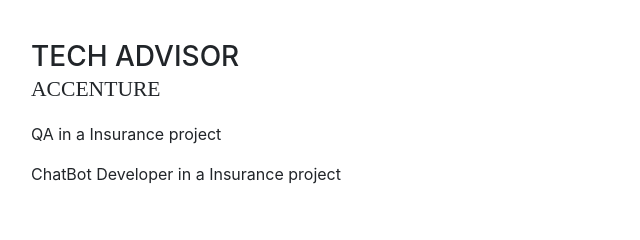
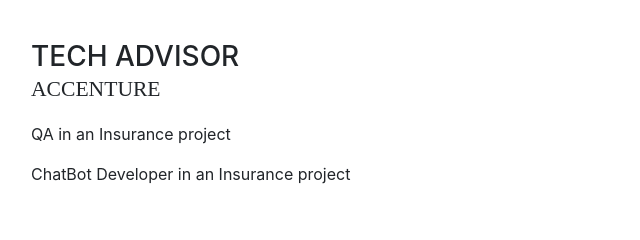
Before and after one commit to AlbertGomezReverter/albertgomezreverter.github.io, a website with bundled scripts: page index.html in a window 1280 px wide. Shown: the part 1280-1520 px from the top of the page, 289-929 px from the left. Built offline with nearby package versions, Linux system fonts and the light colour scheme; a web font is replaced by a local one.

Commit message:
add new files and update npm

```diff
--- a/index.html
+++ b/index.html
@@ -131,8 +131,8 @@
           <div class="resume-content mr-auto">
             <h3 class="mb-0">Tech Advisor</h3>
             <div class="subheading mb-3">Accenture</div>
-            <p>QA in a Insurance project</p>
-            <p>ChatBot Developer in a Insurance project</p>
+            <p>QA in an Insurance project</p>
+            <p>ChatBot Developer in an Insurance project</p>
           </div>
           <div class="resume-date text-md-right">
             <span class="text-primary">January 2019 - Present</span>
```
Also changed, not shown: package.json (+9 -7 lines), 2 other files.
